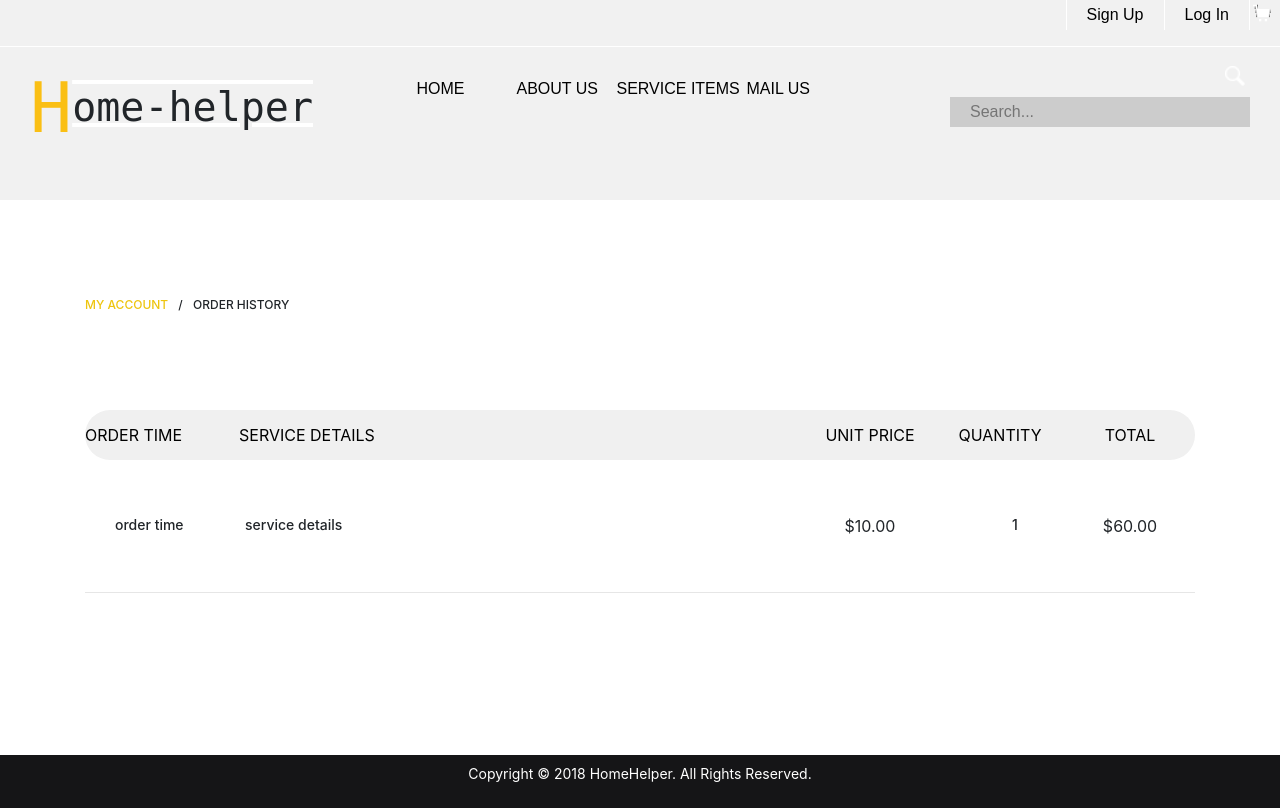
After one commit to stetanjung/ebusiness, a PHP site: page /history.php in a window 1280 px wide. The commit adds this page. Run offline with PHP 8.4, Linux system fonts and the light colour scheme.

Commit message:
add order history frontend

```diff
--- a/homehelper/footer.php
+++ b/homehelper/footer.php
@@ -1,12 +1,7 @@
-<!DOCTYPE html>
-<html lang="en">
-<head>
-    <meta charset="UTF-8">
-    <meta name="viewport" content="width=device-width, initial-scale=1.0">
-    <meta http-equiv="X-UA-Compatible" content="ie=edge">
-    <title>Footer</title>
-</head>
-<body>
-
-</body>
-</html>
+<footer>
+	<div class="footer">
+		<div id="copyright">
+			<p>Copyright © 2018 HomeHelper. All Rights Reserved.</p>
+		</div>
+	</div>
+</footer>
--- /dev/null
+++ b/homehelper/history.php
@@ -0,0 +1,116 @@
+<!DOCTYPE HTML>
+<html>
+	<head>
+	<title> Order History | HomeHelper</title>
+   <meta charset="utf-8">
+   <meta name="viewport" content="width=device-width, initial-scale=1, shrink-to-fit=no">
+
+	<!-- Animate.css -->
+	<link rel="stylesheet" href="styles/animate.css">
+	<!-- Bootstrap  -->
+	<link rel="stylesheet" href="styles/bootstrap.min.css">
+
+	<!-- Theme style  -->
+	<link rel="stylesheet" href="styles/styles.css">
+	<link rel="stylesheet" href="styles/shoppingCart.css">
+
+	<style>
+	.btn, .btn-inverse{
+	display:inline-block;
+	padding:3px 20px;
+	border:2px solid;
+	text-decoration:none;
+	font-weight:bold;
+    cursor: pointer;
+	border-radius: 8px;
+}
+
+.btn, .btn-inverse:hover{color:#FFFFFF; background-color:#EEC50F; border-color:#FFFFFF;}
+.btn:hover, .btn-inverse{color:#EEC50F; background-color:transparent; border-color:#EEC50F;}
+</style>
+	</head>
+	<body>
+
+	<div class="colorlib-loader"></div>
+
+	<div id="page">
+		<?php
+		require('nav.php')
+		?>
+
+		<div class="breadcrumbs">
+			<div class="container">
+				<div class="row">
+					<div class="col">
+						<p class="bread"><span><a href="index.html">My Account</a></span> / <span>Order History</span></p>
+					</div>
+				</div>
+			</div>
+		</div>
+
+
+		<div class="colorlib-product">
+			<div class="container">
+
+				<div class="row row-pb-lg">
+					<div class="col-md-12">
+
+						<div class="product-name d-flex">
+							<div class="one-eight text-left">
+								<span>Order Time</span>
+							</div>
+							<div class="one-forth text-left px-4">
+								<span>Service Details</span>
+							</div>
+							<div class="one-eight text-center">
+								<span>Unit Price</span>
+							</div>
+							<div class="one-eight text-center">
+								<span>Quantity</span>
+							</div>
+							<div class="one-eight text-center">
+								<span>Total</span>
+							</div>
+						</div>
+
+						<div class="product-cart d-flex">
+							<div class="one-eight">
+								<div class="display-tc">
+									<h3>order time</h3>
+								</div>
+							</div>
+							<div class="one-forth">
+								<div class="display-tc">
+									<h3>service details</h3>
+								</div>
+							</div>
+							<div class="one-eight text-center">
+								<div class="display-tc">
+									<span class="price">$10.00</span>
+								</div>
+							</div>
+							<div class="one-eight text-center">
+								<div class="display-tc">
+									<h3>1</h3>
+								</div>
+							</div>
+							<div class="one-eight text-center">
+								<div class="display-tc">
+									<span class="price">$60.00</span>
+								</div>
+							</div>
+
+						</div>
+					</div>
+				</div>
+			</div>
+		</div>
+
+
+		<?php
+		require('footer.php')
+		?>
+	</div>
+
+	</body>
+</html>
--- a/homehelper/styles/styles.css
+++ b/homehelper/styles/styles.css
@@ -124,6 +124,21 @@ input{
 input[type = "submit"]:hover{
     cursor: pointer;
 }
+
+
+.footer {
+  padding: 0.5rem 0;
+  width: 100%;
+  background-color: #151517;
+  text-align: center;
+  margin-top: 50px;
+}
+
+#copyright{
+	font-size: 14px;
+	color: #fff;
+}
+
 .reg-box{
     position: relative;
 }
@@ -176,7 +191,7 @@ input[type = "submit"]:hover{
 
 .reg-box li select option{font-size:16px;}
 
-/*验证码*/
+
 .add { width: 128px; height: 44px; float: left; display: inline; cursor: pointer; margin-left: 20px; }
 
 .reg-box li .sradd { width: 148px; text-indent: 4px; font-size: 14px; }
@@ -323,7 +338,6 @@ tr:hover {background-color:#f5f5f5;}
 
 
 .colorlib-product {
-  padding: 7em 0;
   clear: both; }
 
 
```
Also changed, not shown: homehelper/history_html.html (added, +116 -0 lines).
